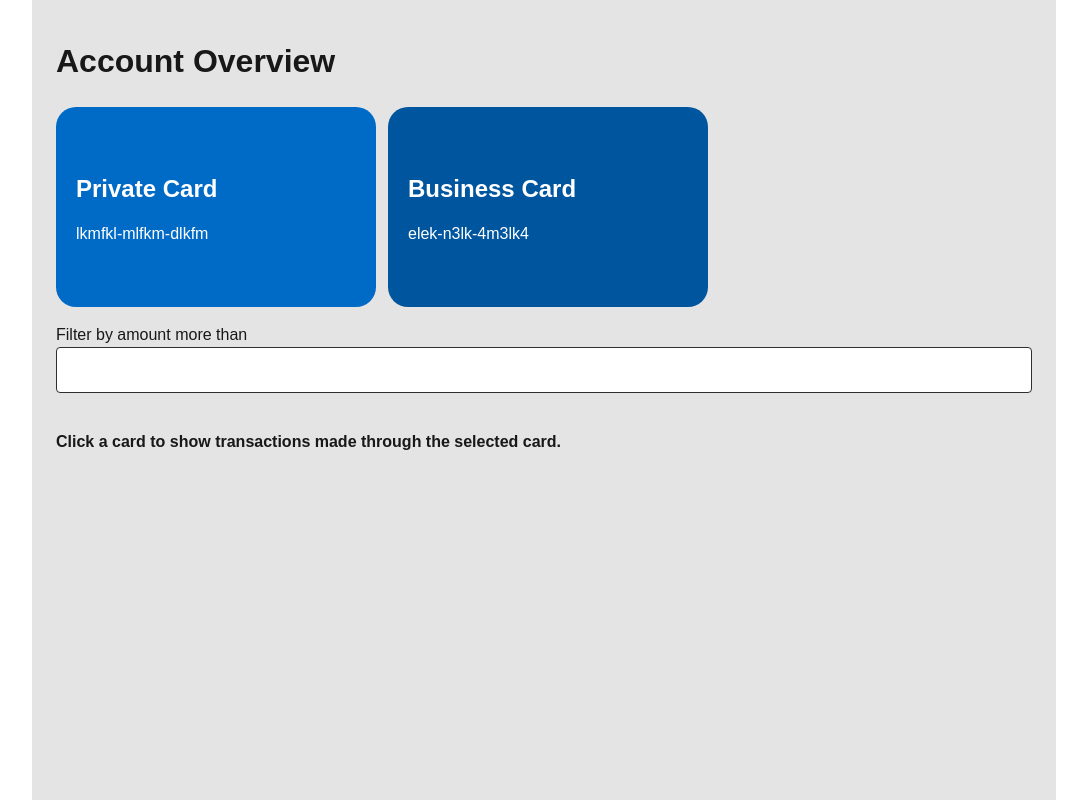
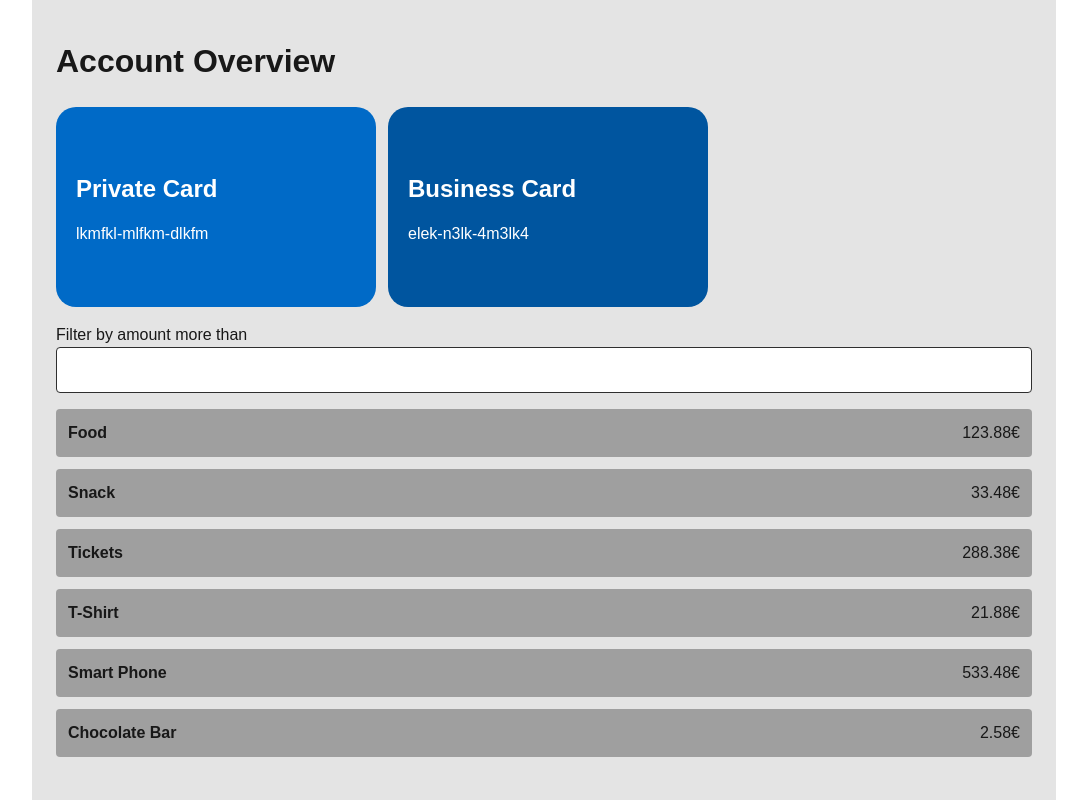
Before and after one commit to jweichiem/card-transactions-mockup, a React (Vite) app: page / in a window 1280 px wide. Shown: the whole page, without its empty margins (96-1183 px from the left). Built offline with nearby package versions, Linux system fonts and the light colour scheme; a web font is replaced by a local one.

Commit message:
feat(allTransactions): present all transactions

```diff
--- a/src/ApiClient/index.ts
+++ b/src/ApiClient/index.ts
@@ -13,10 +13,6 @@ export interface Transaction {
 	id: string;
 	description: string;
 	amount: number;
-}
-
-export interface TransactionWithCardId extends Transaction {
-	cardId: string;
 }
 
 export async function getCards(): Promise<Card[]> {
@@ -38,3 +34,18 @@ export async function getTransactionsByCardId(
 
 	throw new Error('cardId not found');
 }
+
+export interface TransactionWithCardId extends Transaction {
+	cardId: string;
+}
+
+export async function getAllTransactions(): Promise<TransactionWithCardId[]> {
+	const transactionsByCard: Record<string, Transaction[]> = (
+		await import('./data/transactions.json')
+	).default;
+
+	// Iterate by cardId and flatten to include cardId as key.
+	return Object.entries(transactionsByCard).flatMap(([cardId, txs]) =>
+		txs.map((t) => ({ ...t, cardId })),
+	);
+}
--- /dev/null
+++ b/src/hooks/useAllTransactions.tsx
@@ -0,0 +1,31 @@
+import { useCallback, useEffect, useState } from 'react';
+
+import { getAllTransactions, type TransactionWithCardId } from '../ApiClient';
+
+type Status = 'idle' | 'loading' | 'success' | 'error';
+
+export const useAllTransactions = () => {
+	const [data, setData] = useState<TransactionWithCardId[]>([]);
+	const [status, setStatus] = useState<Status>('idle');
+	const [error, setError] = useState<string | null>(null);
+
+	const load = useCallback(async () => {
+		try {
+			setStatus('loading');
+			setError(null);
+
+			const all = await getAllTransactions();
+			setData(all);
+			setStatus('success');
+		} catch {
+			setStatus('error');
+			setError('Failed to load transactions');
+		}
+	}, []);
+
+	useEffect(() => {
+		load();
+	}, [load]);
+
+	return { data, status, error, refetch: load };
+};
--- a/src/pages/AccountOverview.tsx
+++ b/src/pages/AccountOverview.tsx
@@ -1,14 +1,14 @@
 import { useMemo, useState } from 'react';
-import type { Transaction } from '../ApiClient';
+import type { TransactionWithCardId } from '../ApiClient';
 import { Card } from '../components/Card';
 import { TransactionFilterInput } from '../components/TransactionFilterInput';
+import { useAllTransactions } from '../hooks/useAllTransactions';
+import { useCards } from '../hooks/useCards';
+import './AccountOverview.scss';
 import {
 	TransactionList,
 	TransactionListItem,
 } from '../components/TransactionList';
-import { useCards } from '../hooks/useCards';
-import { useTransactionsByCardId } from '../hooks/useTransactionsById';
-import './AccountOverview.scss';
 
 /** Helper to parse value from input element */
 const parseMinAmount = (value: string): number | null => {
@@ -21,26 +21,31 @@ const parseMinAmount = (value: string): number | null => {
 
 const AccountOverview = () => {
 	const { data: cards } = useCards();
+
 	const [amountFilter, setAmountFilter] = useState<string>('');
+
 	const [selectedCardId, setSelectedCardId] = useState<string | null>(null);
+	const { data: allTransactions } = useAllTransactions();
 
-	const { data: transactionsByCardId } =
-		useTransactionsByCardId(selectedCardId);
+	const filteredTransactions = useMemo<TransactionWithCardId[]>(() => {
+		if (selectedCardId === null) return allTransactions;
+		return allTransactions;
+	}, [allTransactions, selectedCardId]);
+
+	const visibleTransactions = useMemo<TransactionWithCardId[]>(() => {
+		const min = parseMinAmount(amountFilter);
+		if (min === null) return filteredTransactions;
+		return filteredTransactions.filter((t) => t.amount >= min);
+	}, [amountFilter, filteredTransactions]);
 
 	const handleSelectCard = (cardId: string) => {
 		setSelectedCardId((prev) => {
-			const next = cardId;
-			if (next !== prev && next !== null) setAmountFilter('');
+			const next = prev === cardId ? null : cardId;
+			if (next !== prev && next !== null) setAmountFilter(''); // AC for resetting has been interpreted as, if users toggle to show all transactions filter should not be cleared.
 
 			return next;
 		});
 	};
-
-	const visibleTransactions = useMemo<Transaction[]>(() => {
-		const min = parseMinAmount(amountFilter);
-		if (min === null) return transactionsByCardId;
-		return transactionsByCardId.filter((t) => t.amount >= min);
-	}, [amountFilter, transactionsByCardId]);
 
 	return (
 		<div className="main-layout">
@@ -50,10 +55,10 @@ const AccountOverview = () => {
 					<Card
 						key={card.id}
 						{...card}
-						selectedCardId={selectedCardId}
 						onClick={() => {
 							handleSelectCard(card.id);
 						}}
+						selectedCardId={selectedCardId}
 					/>
 				))}
 			</div>
@@ -73,22 +78,20 @@ const AccountOverview = () => {
 				{visibleTransactions.length > 0 ? (
 					<TransactionList>
 						{visibleTransactions.map((visibleTransaction) => {
-							const { description, amount, id } = visibleTransaction;
+							const { description, amount, id, cardId } = visibleTransaction;
 							return (
 								<TransactionListItem
-									key={id + selectedCardId}
+									key={id + cardId}
 									id={id}
 									description={description}
 									amount={amount}
-									highlight={!!selectedCardId}
+									highlight={selectedCardId === cardId}
 								></TransactionListItem>
 							);
 						})}
 					</TransactionList>
 				) : (
-					<h4>
-						Click a card to show transactions made through the selected card.
-					</h4>
+					<h4>No transactions matching current filter found.</h4>
 				)}
 			</div>
 		</div>
```
